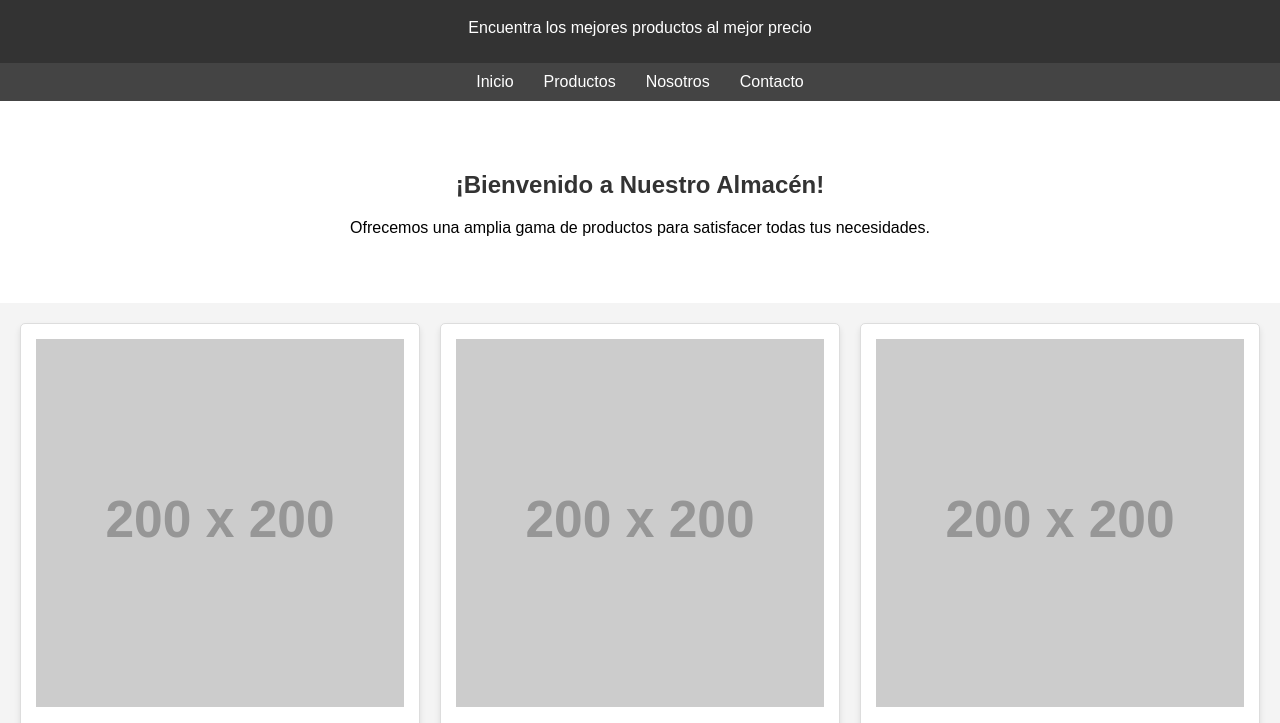
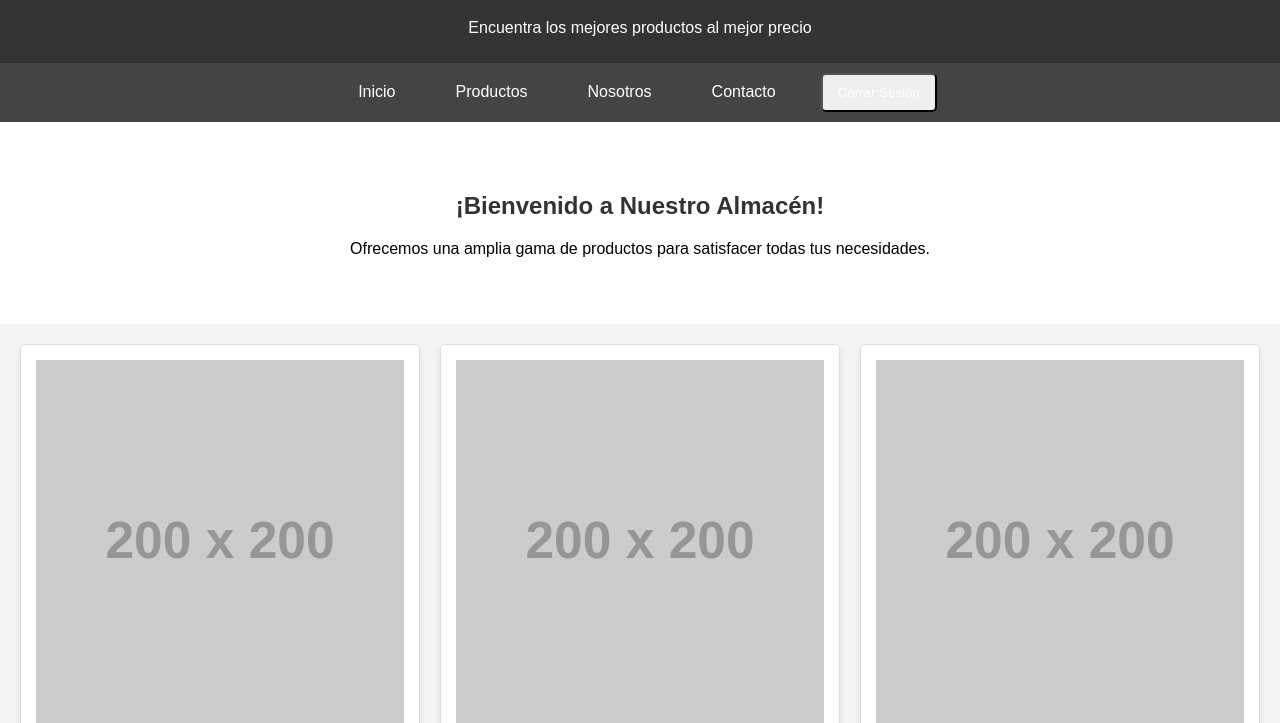
Before and after one commit to Munguia-hub/Integradora, a plain HTML site: page index.html in a window 1280 px wide. Shown: the part 71-794 px from the top of the page. Drawn offline with Linux system fonts and the light colour scheme; placeholder pictures from the web are drawn by us.

Commit message:
Update index.html

```diff
--- a/index.html
+++ b/index.html
@@ -24,18 +24,23 @@
         nav {
             display: flex;
             justify-content: center;
+            align-items: center;
             background-color: #444;
             padding: 10px 0;
         }
 
-        nav a {
+        nav a, .logout-button {
             color: #fff;
             margin: 0 15px;
             text-decoration: none;
+            padding: 10px 15px;
+            border-radius: 5px;
+            cursor: pointer;
         }
 
-        nav a:hover {
-            color: #ff9800;
+        nav a:hover, .logout-button:hover {
+            background-color: #ff9800;
+            color: #fff;
         }
 
         /* Estilos de la sección de bienvenida */
@@ -119,6 +124,7 @@
         <a href="#productos">Productos</a>
         <a href="#nosotros">Nosotros</a>
         <a href="#contacto">Contacto</a>
+        <button class="logout-button" onclick="cerrarSesion()">Cerrar Sesión</button>
     </nav>
 
     <!-- Sección de bienvenida -->
@@ -155,5 +161,13 @@
         <p>&copy; 2023 Almacén Principal. Todos los derechos reservados.</p>
     </footer>
 
+    <script>
+        function cerrarSesion() {
+            alert("Has cerrado sesión exitosamente.");
+            // Redirige al usuario al enlace especificado
+            window.location.href = 'https://munguia-hub.github.io/Integradora/Log.html';
+        }
+    </script>
+
 </body>
 </html>
```
